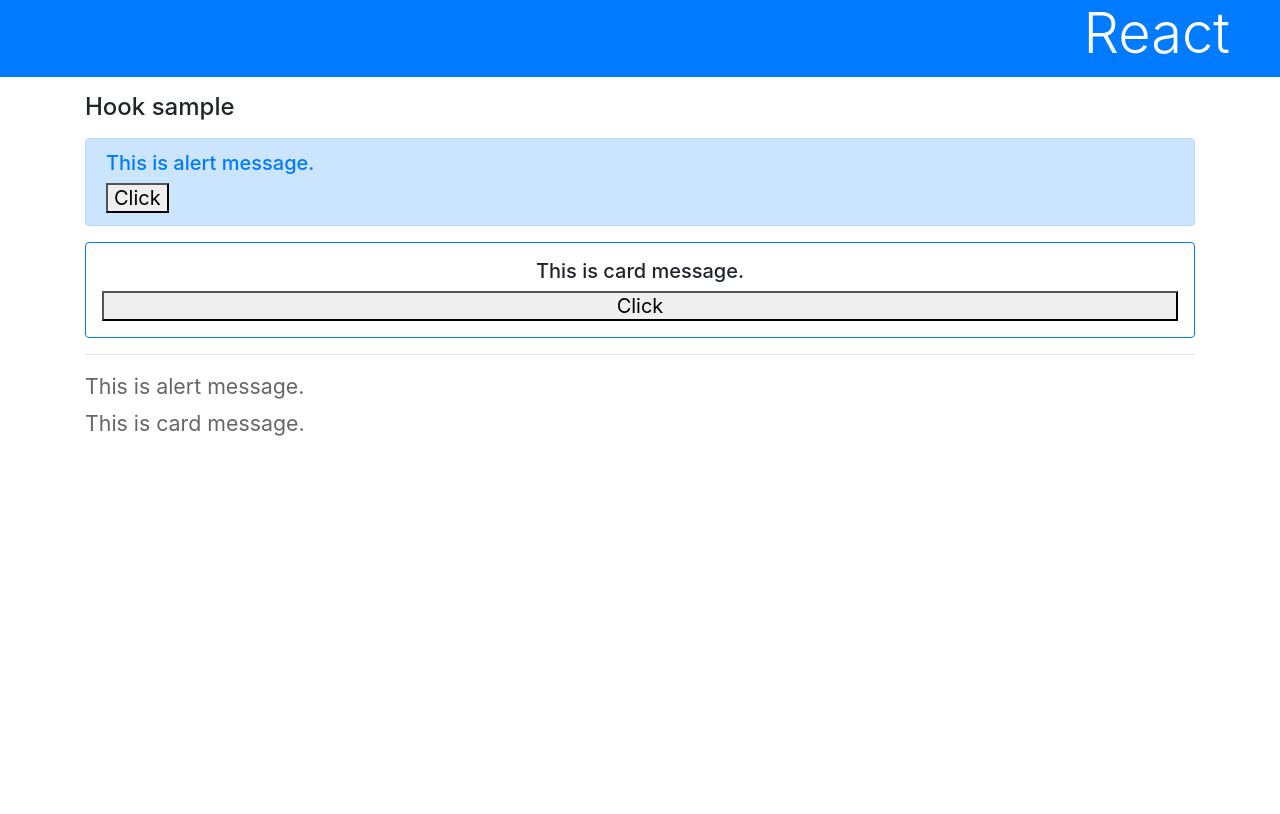
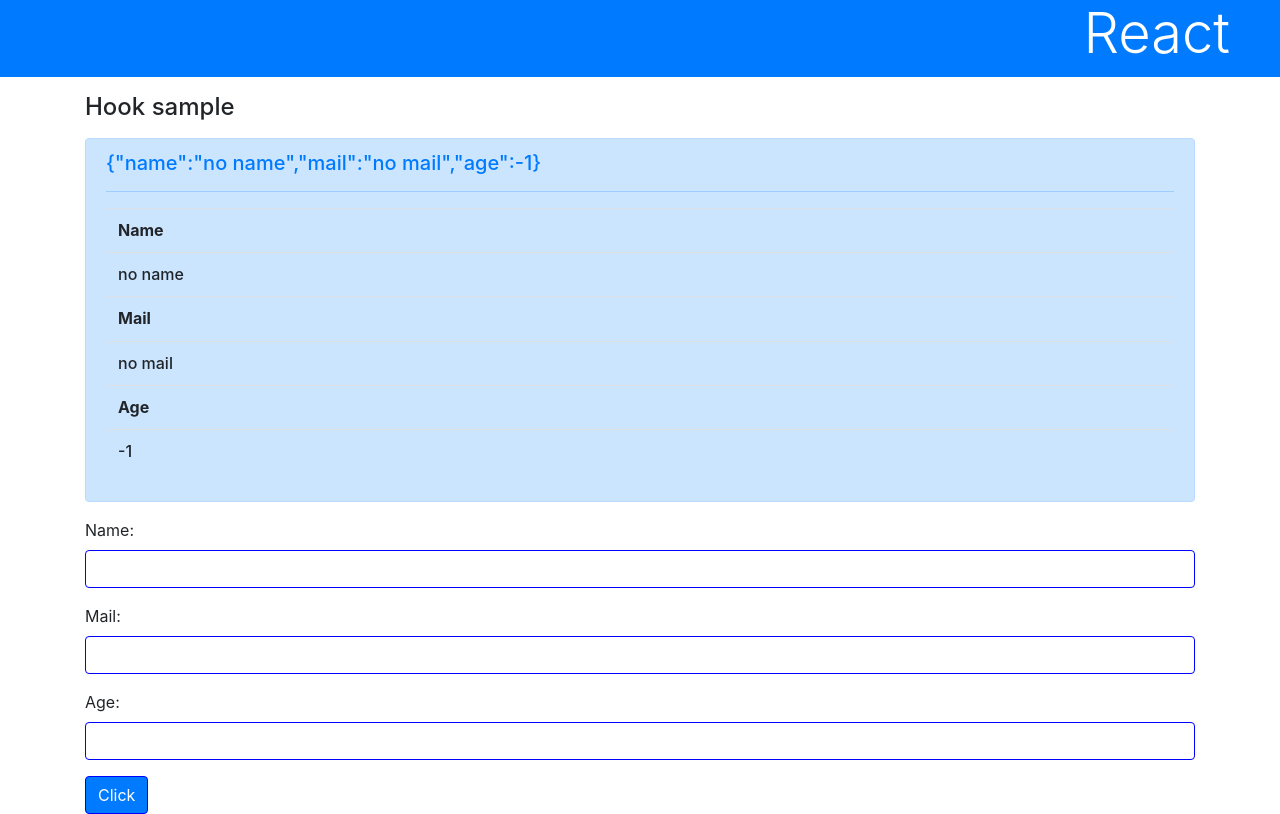
Before and after one commit to thirota/react_app, a React (Create React App) app: page / in a window 1280 px wide. Built offline with nearby package versions, Linux system fonts and the light colour scheme.

Commit message:
using form with useState p.227

```diff
--- a/src/App.js
+++ b/src/App.js
@@ -4,52 +4,71 @@
 function AlertMessage(props) {
   console.log("AlertMessage start")
 
-  const data = ["Hello", "Welcome", "Good-bye"]
-
-  const actionAlert = ()=> {
-    const re = data[Math.floor(Math.random() * data.length)]
-    props.setAlert('message: ' + re + ".")
-  }
+  const data = props.data
+  const msg = JSON.stringify(data)
 
   return <div className="alert alert-primary h5 text-primary">
-    <h5>{props.alert}</h5>
-    <button onClick={actionAlert}>Click</button>
-    </div>
-}
-
-function CardMessage(props) {
-  console.log("CardMessage start")
-
-  const [count, setCount] = useState(0)
-
-  const actionCard = ()=> {
-    setCount(count+1)
-    props.setCard("card counter: " + count + " count.")
-  }
-
-  return <div className="card p-3 h5 border-primary text-center">
-    <h5>{props.card}</h5>
-    <button onClick={actionCard}>Click</button>
+    <h5>{msg}</h5>
+    <hr/>
+    <table className="table h6">
+      <tbody>
+        <tr><th>Name</th></tr><td>{data.name}</td>
+        <tr><th>Mail</th></tr><td>{data.mail}</td>
+        <tr><th>Age</th></tr><td>{data.age}</td>
+      </tbody>
+    </table>
     </div>
 }
 
 function App() {
   console.log("App start")
 
-  const [alert, setAlert] = useState("This is alert message.")
-  const [card, setCard] = useState("This is card message.")
+  const [name, setName] = useState("")
+  const [mail, setMail] = useState("")
+  const [age, setAge] = useState(0)
+  const [form, setForm] = useState({
+    name: 'no name',
+    mail: 'no mail',
+    age: -1
+  })
+
+  const doChangeName = (e)=> {
+    setName(e.target.value)
+  }
+
+  const doChangeMail = (e)=> {
+    setMail(e.target.value)
+  }
+
+  const doChangeAge = (e)=> {
+    setAge(e.target.value)
+  }
+
+  const doSubmit = (e)=> {
+    setForm({name:name, mail:mail, age:age})
+    e.preventDefault()
+  }
 
   return <div>
     <h1 className="bg-primary text-white display-4">React</h1>
     <div className="container">
       <h4 className="my-3">Hook sample</h4>
-      <AlertMessage alert={alert} setAlert={setAlert}/>
-      <CardMessage card={card} setCard={setCard}/>
-      <hr/>
-      <div>
-        <p>{alert}</p>
-        <p>{card}</p>
-      </div>
+      <AlertMessage data={form} setData={setForm}/>
+      <form onSubmit={doSubmit}>
+        <div className="form-group">
+          <label>Name:</label>
+          <input type="text" className="form-control" onChange={doChangeName}/>
+        </div>
+        <div className="form-group">
+          <label>Mail:</label>
+          <input type="text" className="form-control" onChange={doChangeMail}/>
+        </div>
+        <div className="form-group">
+          <label>Age:</label>
+          <input type="number" className="form-control" onChange={doChangeAge}/>
+        </div>
+        <input type="submit" className="btn btn-primary" value="Click"/>
+      </form>
     </div>
   </div>
 }
```
